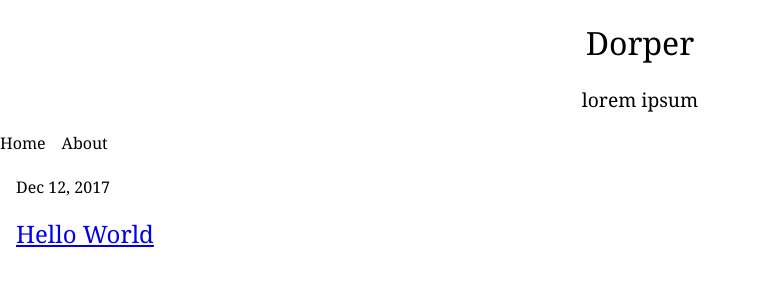
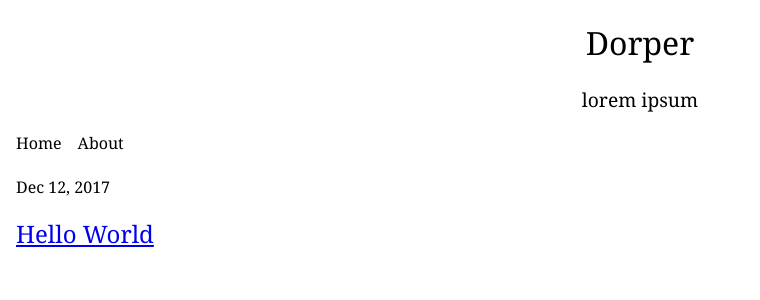
Before and after one commit to dorpga/dorpga.github.io, a Jekyll site: the page built from index.html, in a window 1280 px wide. Shown: the top 300 px of the page, without its empty margins (0-760 px from the left). Built offline with Jekyll 4.4.1, drawn with Linux system fonts in a browser that asks for light colours.

Commit message:
Update master.sass

```diff
--- a/css/master.sass
+++ b/css/master.sass
@@ -29,7 +29,7 @@ nav
     padding-right: 1em
     color: black
     text-decoration: none
-    &:first_child
+    &:first-of-type
       padding-left: 1em
 
 h1, h2, h3, h4, h5, h6
```
